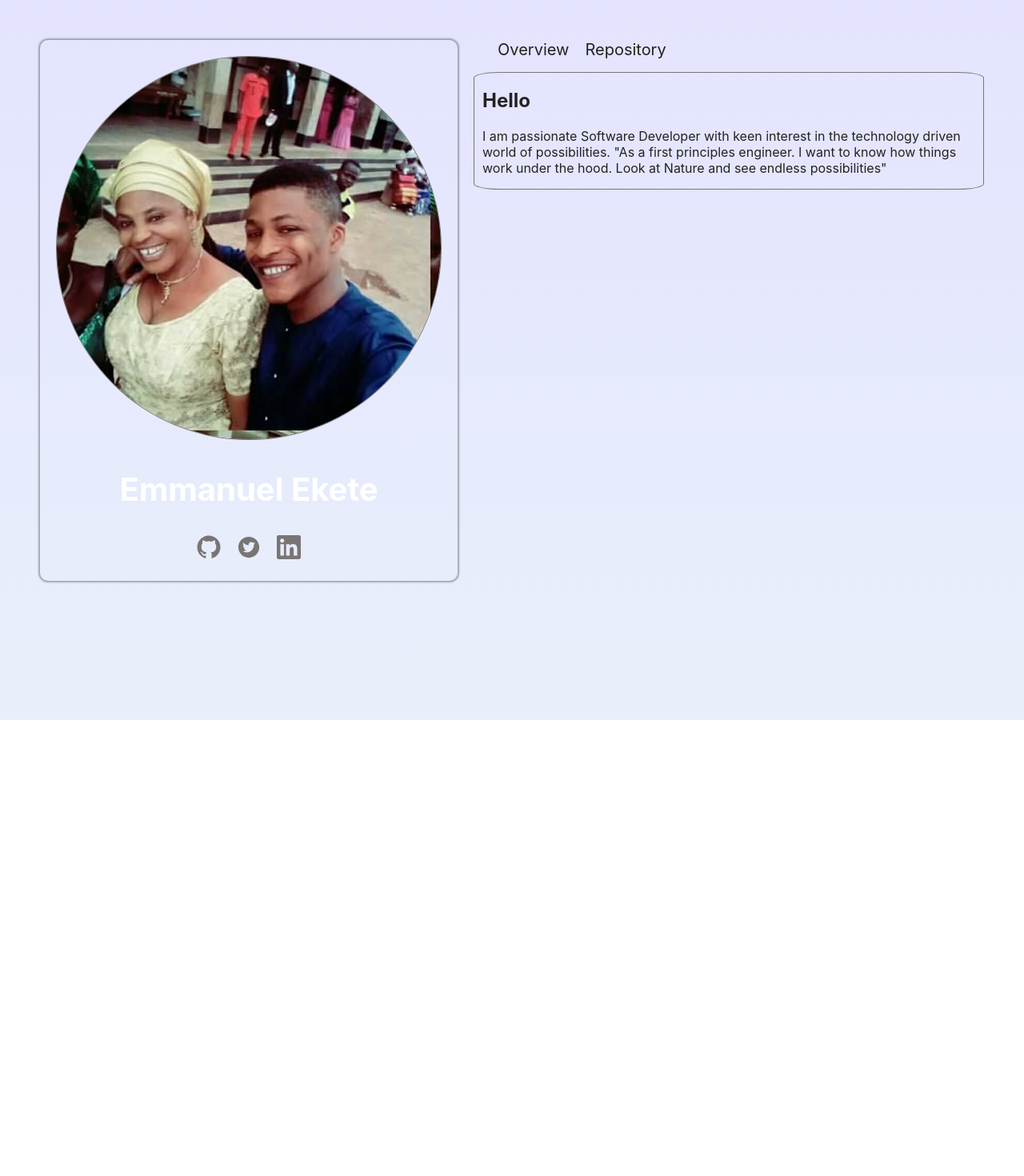
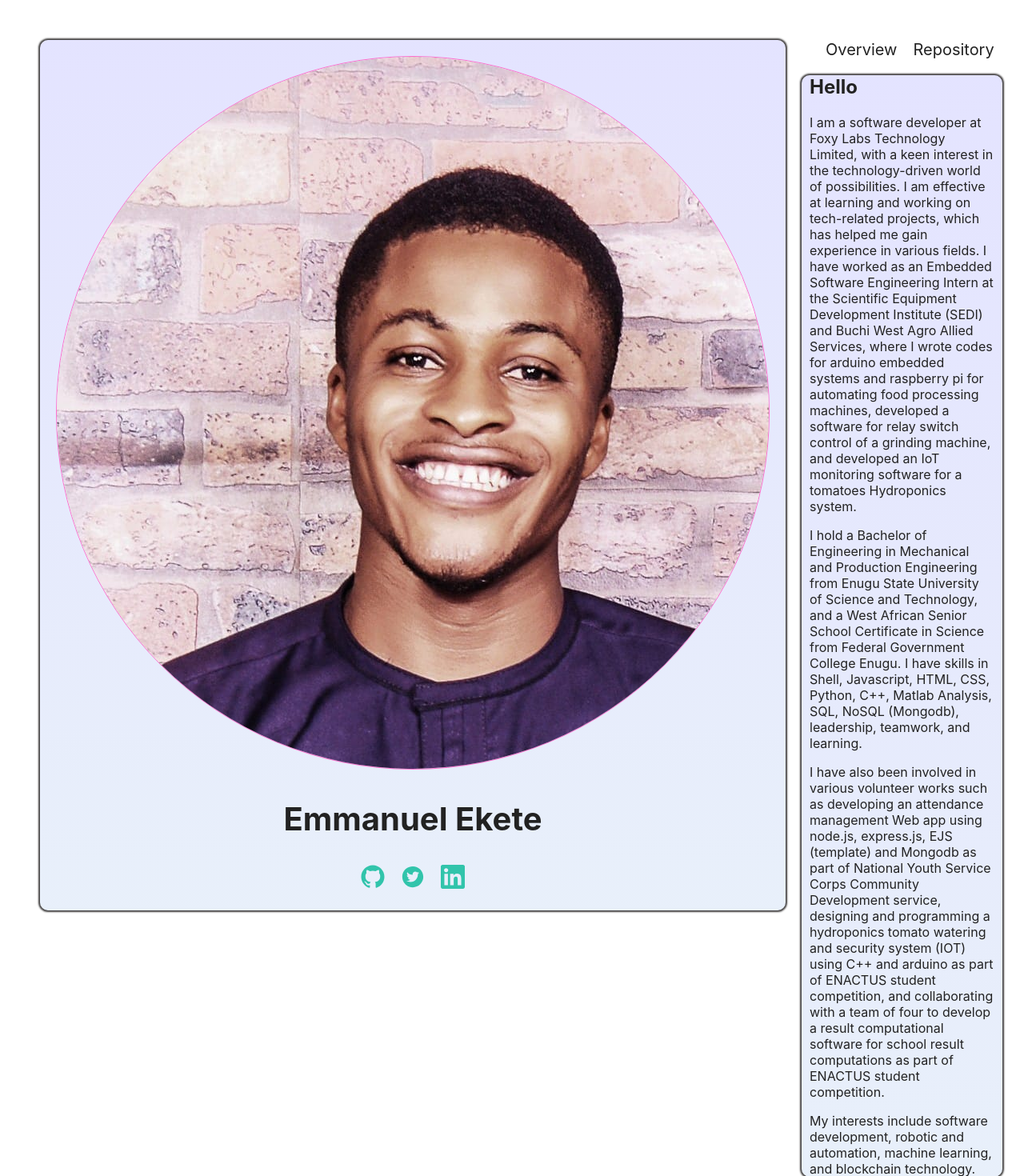
Before and after one commit to ceasar28/profile, a React (Create React App) app: page / in a window 1280 px wide. Shown: the top 1470 px of the page at 80% size. Before the commit the page ends 900 px from the top, so only its background shows below. Built offline with nearby package versions, Linux system fonts and the light colour scheme.

Commit message:
Right side

```diff
--- a/src/App.css
+++ b/src/App.css
@@ -1,10 +1,6 @@
 .App {
   /* text-align: center; */
-  background-color: transparent;
-  background-image: linear-gradient(
-    rgba(119, 117, 255, 0.2),
-    rgba(128, 170, 230, 0.18)
-  );
+  background-color: white;
   min-height: 100vh;
   padding: 50px 50px;
   display: flex;
--- a/src/Components/Leftcomponent/Leftside.css
+++ b/src/Components/Leftcomponent/Leftside.css
@@ -1,15 +1,20 @@
 .left {
+  background-color: transparent;
+  background-image: linear-gradient(
+    rgba(119, 117, 255, 0.2),
+    rgba(128, 170, 230, 0.18)
+  );
   display: inline-block;
   padding: 20px 20px;
   border-radius: 10px;
-  box-shadow: 0 0 2px 2px rgba(0, 0, 0, 0.3);
-  color: white;
+  box-shadow: 0 0 2px 2px #444242;
+  color: #222;
   text-align: center;
 }
 
 .left img {
   border-radius: 50%;
-  border: 1px solid rgb(121, 117, 117);
+  border: 1px solid #ff6dcd;
 }
 .left h2 {
   font-size: 40px;
@@ -21,7 +26,7 @@
 }
 
 .Icon {
-  color: rgb(121, 117, 117);
+  color: rgb(49, 196, 171);
   font-size: 30px;
   padding: 10px;
 }
--- a/src/Components/Leftcomponent/Leftside.js
+++ b/src/Components/Leftcomponent/Leftside.js
@@ -1,6 +1,7 @@
 import "./Leftside.css";
 import React from "react";
-import img from "../../Img/20294366_959186364224254_897572492560946227_n.jpg";
+// import img from "../../Img/20294366_959186364224254_897572492560946227_n.jpg";
+import profilePics from "../../Img/profile image.jfif";
 import { RxGithubLogo } from "react-icons/rx";
 import { AiFillTwitterCircle } from "react-icons/ai";
 import { SiLinkedin } from "react-icons/si";
@@ -8,7 +9,7 @@ import { SiLinkedin } from "react-icons/si";
 const Leftside = () => {
   return (
     <div className="left">
-      <img src={img} alt="" />
+      <img src={profilePics} alt="" />
       <h2>Emmanuel Ekete</h2>
       <div className="Socials">
         <a href="https://github.com/ceasar28">
--- a/src/Components/Rightcomponents/Overview.js
+++ b/src/Components/Rightcomponents/Overview.js
@@ -4,10 +4,40 @@ const Overview = () => {
     <div className="overview">
       <h2>Hello</h2>
       <p>
-        I am passionate Software Developer with keen interest in the technology
-        driven world of possibilities. "As a first principles engineer. I want
-        to know how things work under the hood. Look at Nature and see endless
-        possibilities"
+        I am a software developer at Foxy Labs Technology Limited, with a keen
+        interest in the technology-driven world of possibilities. I am effective
+        at learning and working on tech-related projects, which has helped me
+        gain experience in various fields. I have worked as an Embedded Software
+        Engineering Intern at the Scientific Equipment Development Institute
+        (SEDI) and Buchi West Agro Allied Services, where I wrote codes for
+        arduino embedded systems and raspberry pi for automating food processing
+        machines, developed a software for relay switch control of a grinding
+        machine, and developed an IoT monitoring software for a tomatoes
+        Hydroponics system.
+      </p>
+
+      <p>
+        I hold a Bachelor of Engineering in Mechanical and Production
+        Engineering from Enugu State University of Science and Technology, and a
+        West African Senior School Certificate in Science from Federal
+        Government College Enugu. I have skills in Shell, Javascript, HTML, CSS,
+        Python, C++, Matlab Analysis, SQL, NoSQL (Mongodb), leadership,
+        teamwork, and learning.
+      </p>
+
+      <p>
+        I have also been involved in various volunteer works such as developing
+        an attendance management Web app using node.js, express.js, EJS
+        (template) and Mongodb as part of National Youth Service Corps Community
+        Development service, designing and programming a hydroponics tomato
+        watering and security system (IOT) using C++ and arduino as part of
+        ENACTUS student competition, and collaborating with a team of four to
+        develop a result computational software for school result computations
+        as part of ENACTUS student competition.
+      </p>
+      <p>
+        My interests include software development, robotic and automation,
+        machine learning, and blockchain technology.
       </p>
     </div>
   );
--- a/src/Components/Rightcomponents/Wrapper.css
+++ b/src/Components/Rightcomponents/Wrapper.css
@@ -1,5 +1,11 @@
 .wrapper {
-  border-radius: 5%;
-  border: 1px solid rgb(121, 117, 117);
+  background-color: transparent;
+  background-image: linear-gradient(
+    rgba(119, 117, 255, 0.2),
+    rgba(128, 170, 230, 0.18)
+  );
+
+  border-radius: 10px;
+  box-shadow: 0 0 2px 2px #444242;
   margin-left: 20px;
 }
```
Also changed, not shown: src/Img/profile image.jfif (added).
